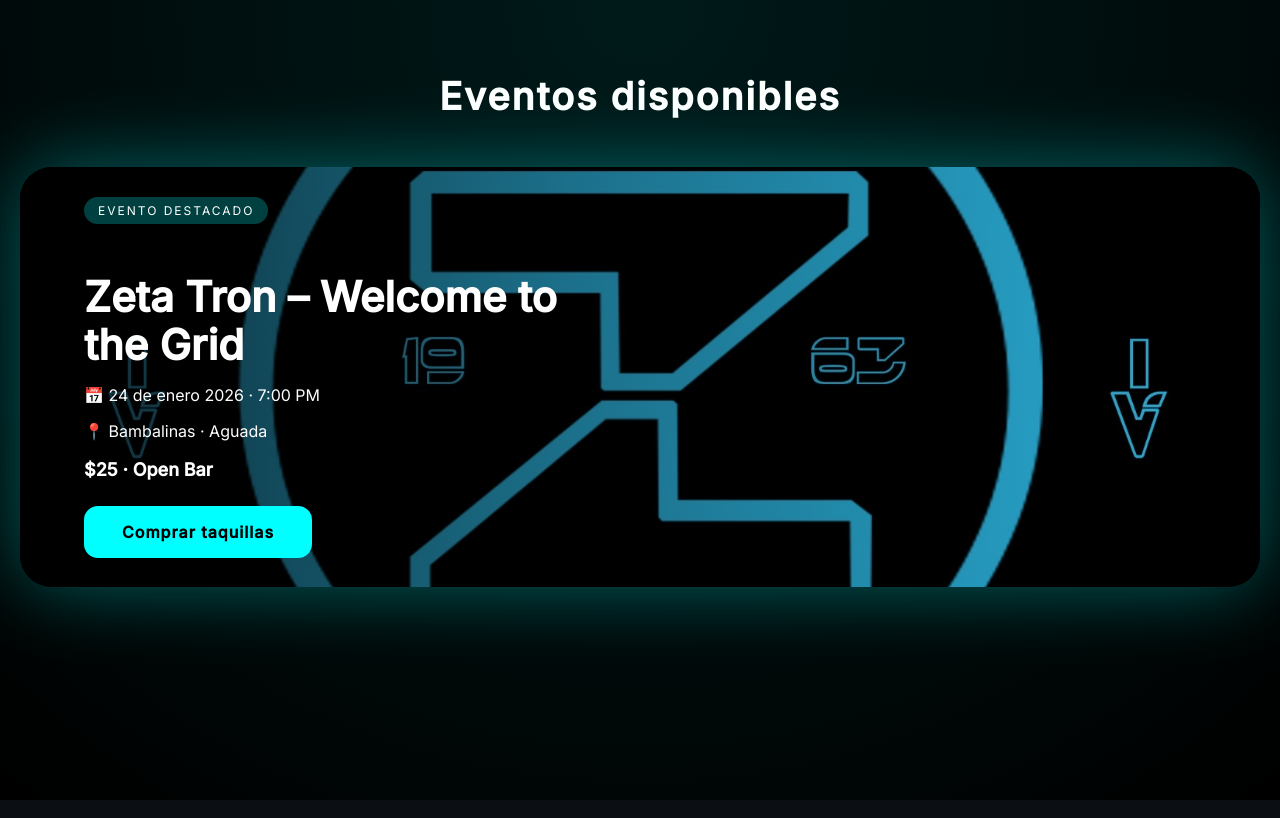
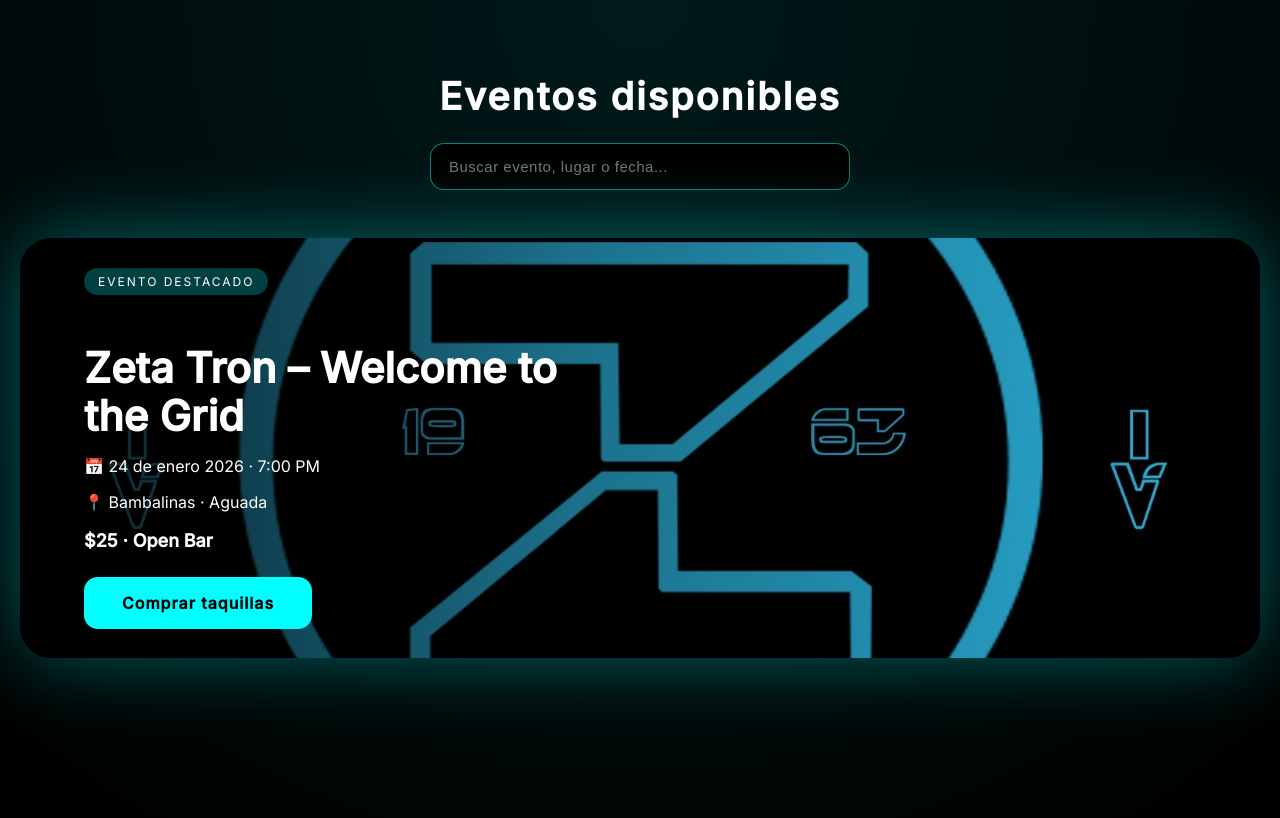
Before and after one commit to zetaactivo1963-create/zeta-tron, a Next.js app: page / in a window 1280 px wide. Built offline with nearby package versions, Linux system fonts and the light colour scheme.

Commit message:
Update page.tsx

```diff
--- a/app/page.tsx
+++ b/app/page.tsx
@@ -1,11 +1,19 @@
 "use client";
 
+import { useState } from "react";
 import Link from "next/link";
 import EventCard from "@/components/EventCard";
 import { EVENTS } from "@/lib/events";
 
 export default function HomePage() {
+  const [search, setSearch] = useState("");
   const featuredEvent = EVENTS[0];
+
+  const filteredEvents = EVENTS.slice(1).filter((event) =>
+    `${event.title} ${event.location} ${event.date}`
+      .toLowerCase()
+      .includes(search.toLowerCase())
+  );
 
   return (
     <main
@@ -23,7 +31,7 @@ export default function HomePage() {
           style={{
             color: "#ffffff",
             textAlign: "center",
-            marginBottom: 48,
+            marginBottom: 24,
             letterSpacing: 2,
             fontSize: 38,
           }}
@@ -31,12 +39,40 @@ export default function HomePage() {
           Eventos disponibles
         </h1>
 
+        {/* ===== BUSCADOR ===== */}
+        <div
+          style={{
+            display: "flex",
+            justifyContent: "center",
+            marginBottom: 48,
+          }}
+        >
+          <input
+            type="text"
+            placeholder="Buscar evento, lugar o fecha..."
+            value={search}
+            onChange={(e) => setSearch(e.target.value)}
+            style={{
+              width: "100%",
+              maxWidth: 420,
+              padding: "14px 18px",
+              borderRadius: 14,
+              background: "#000",
+              color: "#fff",
+              border: "1px solid rgba(0,255,255,0.5)",
+              outline: "none",
+              fontSize: 15,
+              letterSpacing: 0.5,
+            }}
+          />
+        </div>
+
         {/* ===== HERO ===== */}
         <Link
           href={`/events/${featuredEvent.slug}`}
           style={{
             textDecoration: "none",
-            color: "#0ff",
+            color: "#ffffff",
             display: "block",
           }}
         >
@@ -51,7 +87,6 @@ export default function HomePage() {
               cursor: "pointer",
             }}
           >
-            {/* IMAGEN */}
             <img
               src={featuredEvent.image}
               alt={featuredEvent.title}
@@ -62,17 +97,15 @@ export default function HomePage() {
               }}
             />
 
-            {/* DEGRADADO */}
             <div
               style={{
                 position: "absolute",
                 inset: 0,
                 background:
-                  "linear-gradient(90deg, rgba(0,0,0,0.8) 0%, rgba(0,0,0,0.45) 45%, rgba(0,0,0,0.15) 100%)",
+                  "linear-gradient(90deg, rgba(0,0,0,0.85) 0%, rgba(0,0,0,0.45) 45%, rgba(0,0,0,0.15) 100%)",
               }}
             />
 
-            {/* CONTENIDO */}
             <div
               style={{
                 position: "absolute",
@@ -91,7 +124,6 @@ export default function HomePage() {
                     padding: "6px 14px",
                     borderRadius: 20,
                     background: "rgba(0,255,255,0.25)",
-                    color: "#ffffff",
                     fontSize: 12,
                     letterSpacing: 2,
                   }}
@@ -101,7 +133,6 @@ export default function HomePage() {
 
                 <h2
                   style={{
-                    color: "#ffffff",
                     fontSize: 42,
                     lineHeight: 1.15,
                     marginBottom: 14,
@@ -147,7 +178,7 @@ export default function HomePage() {
           </section>
         </Link>
 
-        {/* ===== GRID DE EVENTOS ===== */}
+        {/* ===== GRID ===== */}
         <section
           style={{
             display: "grid",
@@ -156,7 +187,7 @@ export default function HomePage() {
             justifyItems: "center",
           }}
         >
-          {EVENTS.slice(1).map((event) => (
+          {filteredEvents.map((event) => (
             <EventCard key={event.slug} event={event} />
           ))}
         </section>
```
